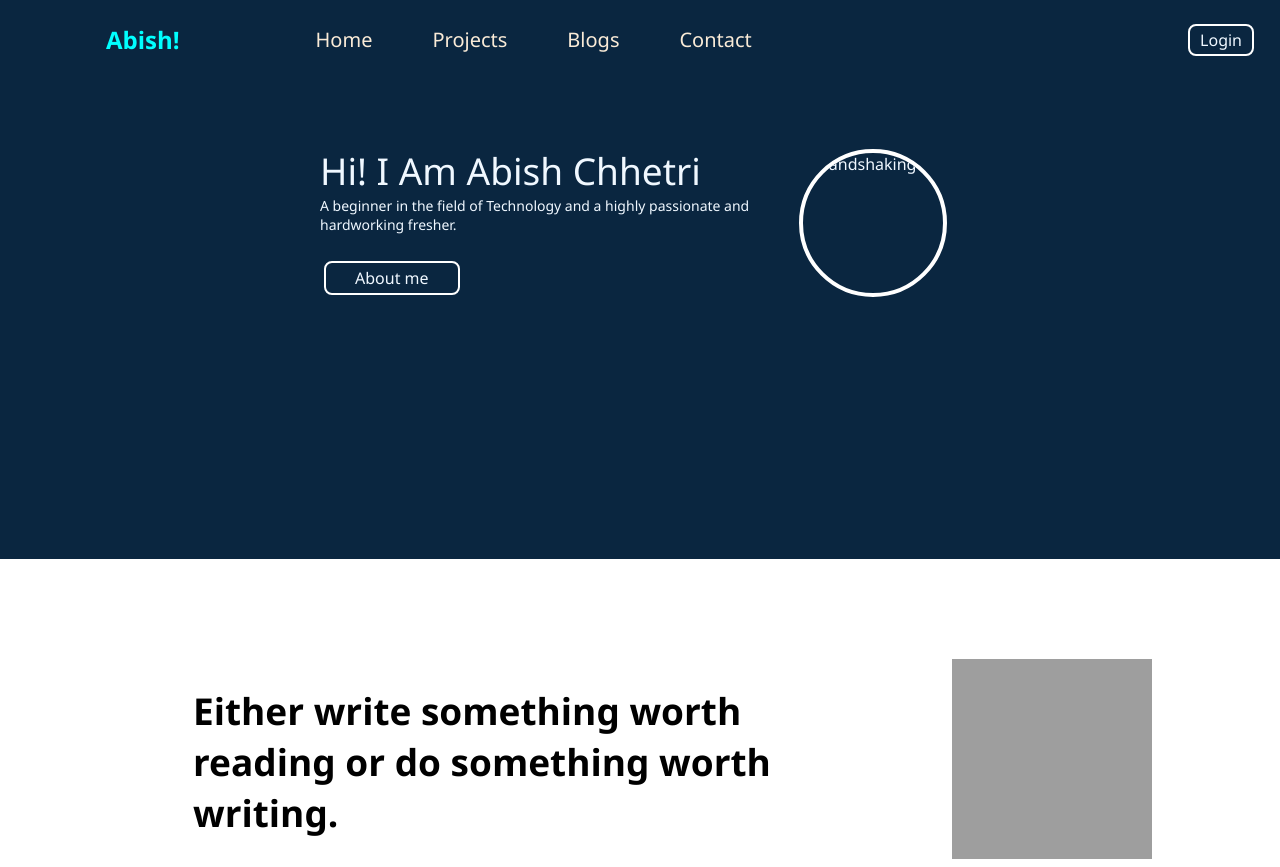
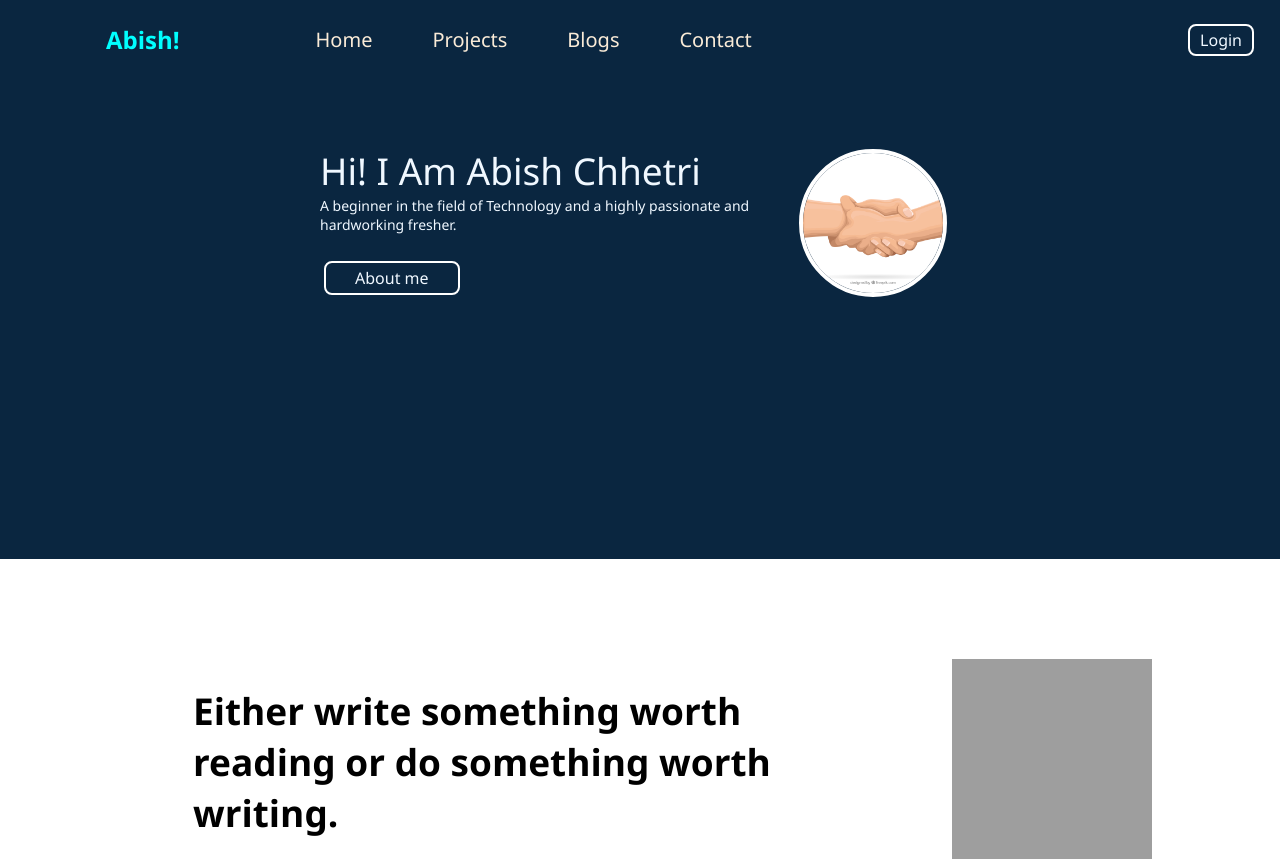
Before and after one commit to AwishChhetri/profile, a plain HTML site: page index.html in a window 1280 px wide. Shown: the top 867 px of the page. Drawn offline with Linux system fonts and the light colour scheme; grey boxes are pictures that could not be loaded.

Commit message:
Update index.html

```diff
--- a/index.html
+++ b/index.html
@@ -46,7 +46,7 @@
 
 
             <div class="secondHalf">
-                <img src="without circle bhai logo.pdf" alt="handshaking" width="200px" height="200px">
+                <img src="271755-P5OS2E-191 - Copy.jpg" alt="handshaking" width="200px" height="200px">
             </div>
         </div>
     </section>
```
